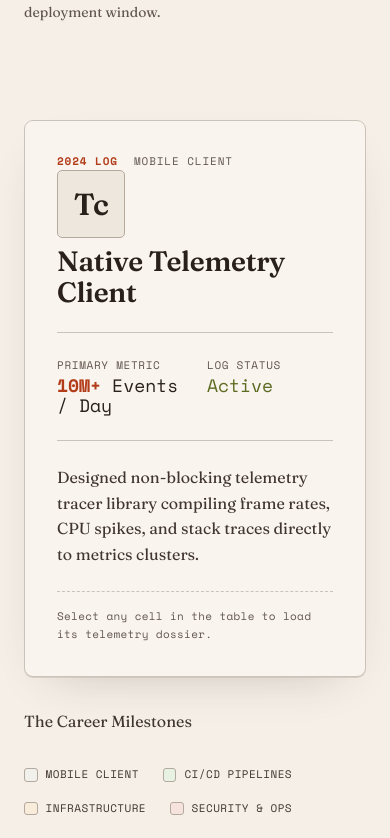
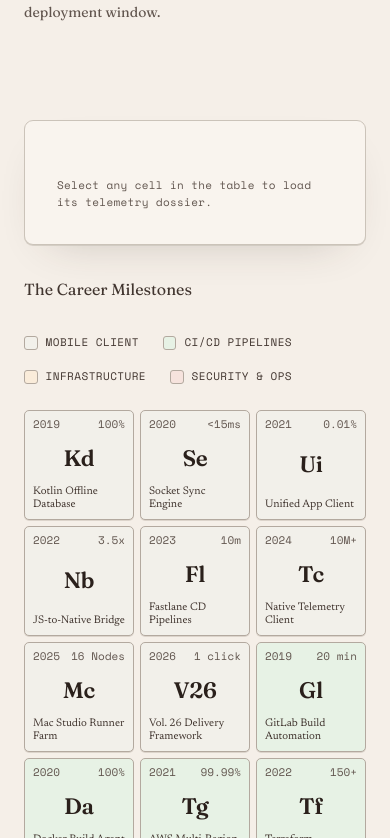
Before and after one commit to chunghei0116/portfolio-website, a Next.js app: page / in a window 390 px wide. Shown: the part 826-1664 px from the top of the page. Built offline with nearby package versions, Linux system fonts and the light colour scheme.

Commit message:
fix: allow unselecting and closing active milestone card details on mobile

```diff
--- a/src/app/page.tsx
+++ b/src/app/page.tsx
@@ -509,14 +509,21 @@ const milestones: Milestone[] = [
 ];
 
 export default function Home() {
-  const [selectedMilestone, setSelectedMilestone] = useState<Milestone>(milestones[5]); // Default to Tc (Telemetry Client)
+  const [selectedMilestone, setSelectedMilestone] = useState<Milestone | null>(null);
   const [isSwapping, setIsSwapping] = useState(false);
   const [email, setEmail] = useState("");
   const [message, setMessage] = useState("");
   const [formStatus, setFormStatus] = useState<"default" | "loading" | "success" | "error">("default");
 
   const selectMilestone = (m: Milestone) => {
-    if (m.id === selectedMilestone.id) return;
+    if (selectedMilestone && m.id === selectedMilestone.id) {
+      setIsSwapping(true);
+      setTimeout(() => {
+        setSelectedMilestone(null);
+        setIsSwapping(false);
+      }, 180);
+      return;
+    }
     setIsSwapping(true);
     setTimeout(() => {
       setSelectedMilestone(m);
@@ -612,7 +619,7 @@ export default function Home() {
                   data-fam={m.fam}
                   style={{ "--col": m.col, "--row": m.row } as React.CSSProperties}
                   role="listitem"
-                  aria-pressed={selectedMilestone.id === m.id}
+                  aria-pressed={selectedMilestone?.id === m.id}
                   onClick={() => selectMilestone(m)}
                 >
                   <span className="cell__num">{m.year}</span>
@@ -625,7 +632,23 @@ export default function Home() {
           </div>
 
           {/* Assay Sidebar Panel */}
+          {selectedMilestone ? (
             <aside className={`assay ${isSwapping ? "is-swapping" : ""}`} id="assay" aria-labelledby="assay-name" aria-live="polite">
+              <button
+                className="absolute top-4 right-4 font-mono text-xs text-muted hover:text-accent cursor-pointer"
+                onClick={(e) => {
+                  e.stopPropagation();
+                  setIsSwapping(true);
+                  setTimeout(() => {
+                    setSelectedMilestone(null);
+                    setIsSwapping(false);
+                  }, 180);
+                }}
+                aria-label="Close details"
+              >
+                [✕]
+              </button>
+
               <p className="assay__eyebrow">
                 <span className="assay__index">{selectedMilestone.year} Log</span>
                 <span className="assay__fam">{selectedMilestone.famLabel}</span>
@@ -666,6 +689,13 @@ export default function Home() {
 
               <p className="assay__hint">Select any cell in the table to load its telemetry dossier.</p>
             </aside>
+          ) : (
+            <aside className="assay hidden md:block" id="assay" aria-live="polite">
+              <p className="assay__hint" style={{ borderTop: "none", paddingTop: 0 }}>
+                Select any cell in the table to load its telemetry dossier.
+              </p>
+            </aside>
+          )}
         </section>
 
         {/* Closing statement */}
```
Lines whose indentation alone changed are shown as unchanged.
